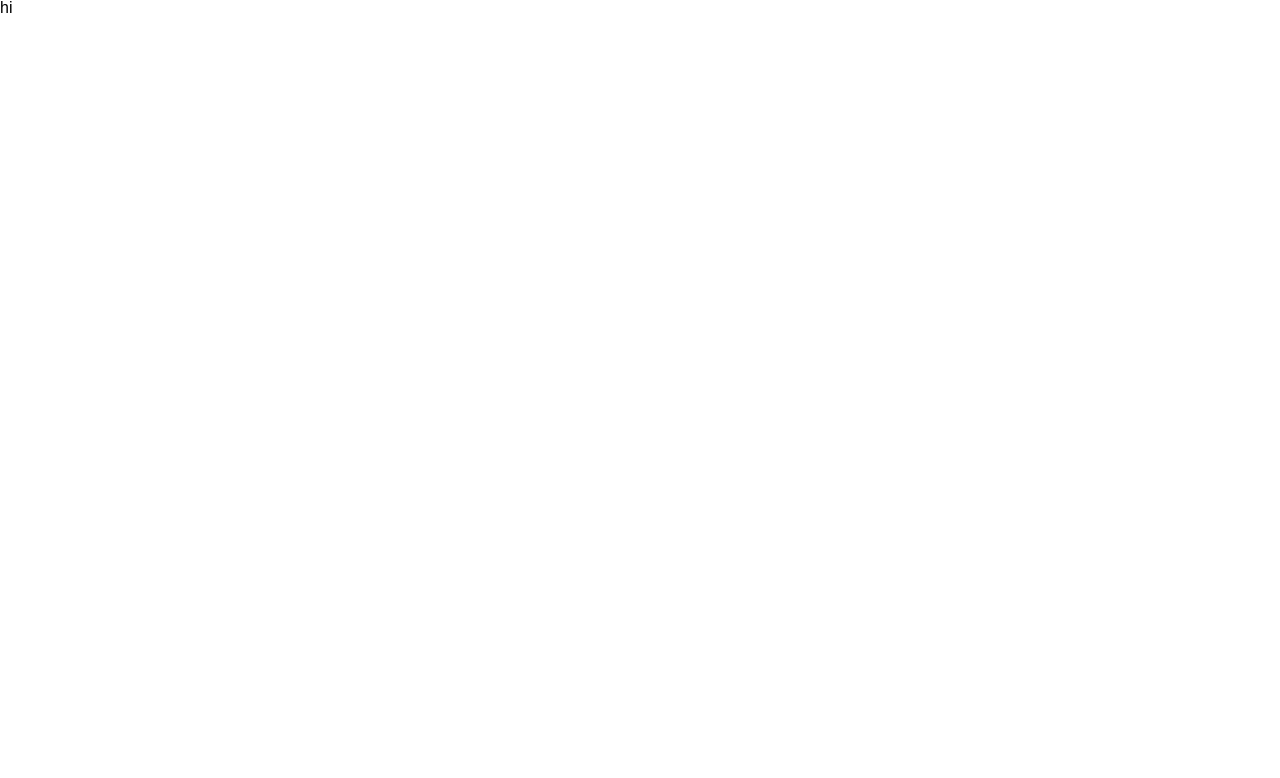
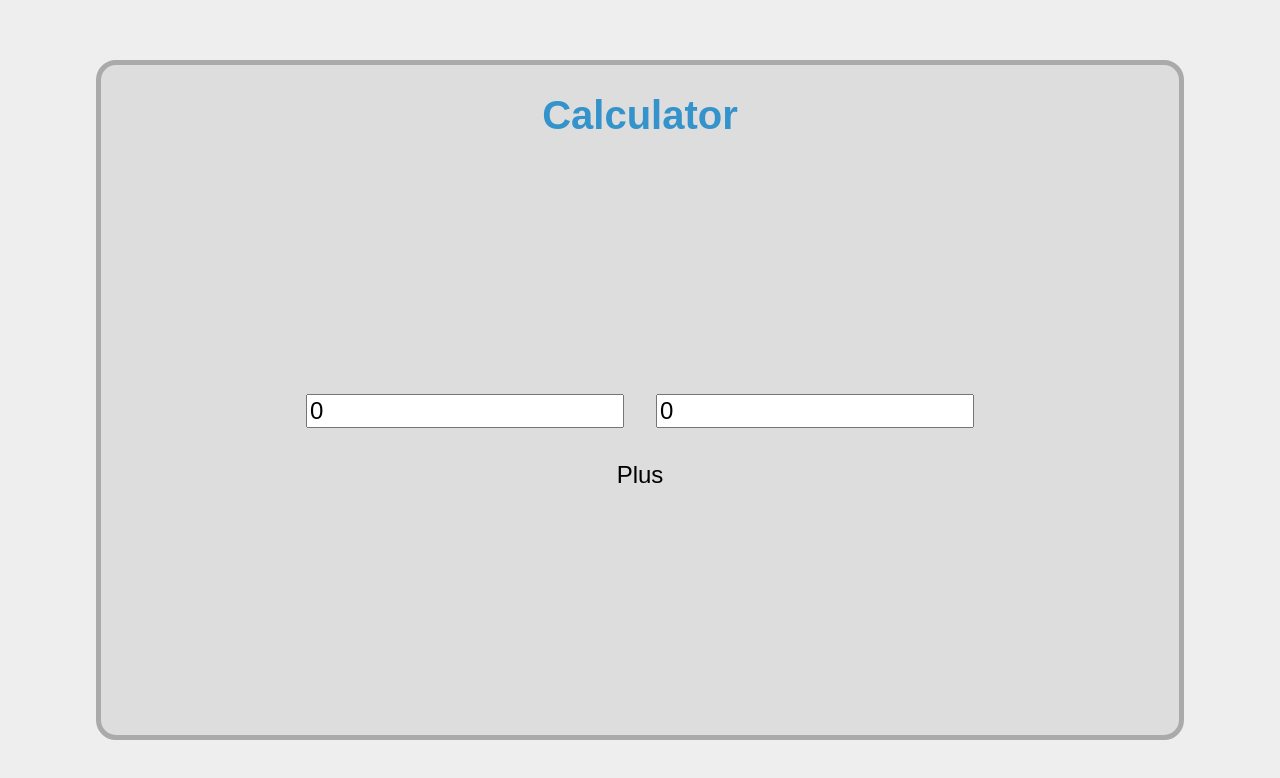
Before and after one commit to mediumryan/ts_practice, a React (Create React App) app: page /calculator in a window 1280 px wide. Shown: the top 778 px of the page. Built offline with nearby package versions, Linux system fonts and the light colour scheme.

Commit message:
[Update] Generating calculator

```diff
--- a/src/App.tsx
+++ b/src/App.tsx
@@ -1,7 +1,40 @@
+import { styled } from 'styled-components';
+// import css
 import './CSS/index.css';
+// import components
+import Calculator from './Project/Calculator';
+import { Route, Routes } from 'react-router-dom';
+import Home from './Home';
+
+const MainOuter = styled.main`
+    width: 100%;
+    height: 100vh;
+    background-color: #eee;
+    display: flex;
+    justify-content: center;
+    align-items: center;
+`;
+
+const MainInner = styled.div`
+    width: 85%;
+    height: 85%;
+    background-color: #ddd;
+    border: 5px solid #aaa;
+    border-radius: 20px;
+    overflow: hidden;
+`;
 
 function App() {
-    return <div>hi</div>;
+    return (
+        <MainOuter>
+            <MainInner>
+                <Routes>
+                    <Route path="/" element={<Home />} />
+                    <Route path="/calculator" element={<Calculator />} />
+                </Routes>
+            </MainInner>
+        </MainOuter>
+    );
 }
 
 export default App;
--- /dev/null
+++ b/src/Home.tsx
@@ -0,0 +1,56 @@
+import { Link } from 'react-router-dom';
+import { styled } from 'styled-components';
+
+export const ProjectOuter = styled.div`
+    width: 100%;
+    height: 100%;
+    display: flex;
+    flex-direction: column;
+    align-items: center;
+`;
+export const ProjectTitle = styled.div`
+    flex-basis: 15%;
+    display: flex;
+    justify-content: center;
+    align-items: center;
+    & > h2 {
+        font-size: 2.5rem;
+        color: var(--accent-200);
+        font-weight: 700;
+    }
+`;
+
+export const ProjectInner = styled.div`
+    width: 100%;
+    flex-basis: 85%;
+    display: flex;
+    justify-content: center;
+    align-items: center;
+`;
+
+const HomeButtons = styled(Link)`
+    color: var(--accent-200);
+    padding: 1rem 2rem;
+    border: 2px solid var(--accent-200);
+    border-radius: 10px;
+    text-decoration: none;
+    font-size: 1.5rem;
+    transition: 300ms all;
+    &:hover {
+        color: var(--white-100);
+        background-color: var(--accent-200);
+    }
+`;
+
+export default function Home() {
+    return (
+        <ProjectOuter>
+            <ProjectTitle>
+                <h2>Home</h2>
+            </ProjectTitle>
+            <ProjectInner>
+                <HomeButtons to="/calculator">Calculator</HomeButtons>
+            </ProjectInner>
+        </ProjectOuter>
+    );
+}
--- /dev/null
+++ b/src/Project/Calculator.tsx
@@ -0,0 +1,71 @@
+// import components
+import { styled } from 'styled-components';
+import { ProjectInner, ProjectOuter, ProjectTitle } from '../Home';
+// import css
+import './../CSS/calculator.css';
+import { useState } from 'react';
+
+const CalForm = styled.form`
+    display: flex;
+    flex-direction: column;
+    align-items: center;
+    input,
+    button,
+    .result {
+        font-size: 1.5rem;
+        margin: 1rem;
+    }
+`;
+
+export default function Calculator() {
+    const [num1, setNum1] = useState<number | null>();
+    const [num2, setNum2] = useState<number | null>();
+    const [result, setResult] = useState<number | null>();
+
+    const getNum1 = (e: React.ChangeEvent<HTMLInputElement>) => {
+        setNum1(Number(e.target.value));
+    };
+
+    const getNum2 = (e: React.ChangeEvent<HTMLInputElement>) => {
+        setNum2(Number(e.target.value));
+    };
+
+    const plusNum = (e: React.MouseEvent<HTMLButtonElement, MouseEvent>) => {
+        e.preventDefault();
+        if (num1 && num2) {
+            setResult(num1 + num2);
+        }
+        setNum1(null);
+        setNum2(null);
+    };
+
+    return (
+        <ProjectOuter>
+            <ProjectTitle>
+                <h2>Calculator</h2>
+            </ProjectTitle>
+            <ProjectInner>
+                <CalForm>
+                    <div>
+                        <input
+                            type="number"
+                            placeholder="0"
+                            value={num1 ? num1 : 0}
+                            onChange={getNum1}
+                        />
+                        <input
+                            type="number"
+                            placeholder="0"
+                            value={num2 ? num2 : 0}
+                            onChange={getNum2}
+                        />
+                    </div>
+                    <button onClick={plusNum}>Plus</button>
+                    <div>
+                        <p className="result">{result}</p>
+                    </div>
+                </CalForm>
+            </ProjectInner>
+        </ProjectOuter>
+    );
+}
--- a/src/index.tsx
+++ b/src/index.tsx
@@ -1,6 +1,9 @@
 import React from 'react';
 import ReactDOM from 'react-dom/client';
+import { BrowserRouter } from 'react-router-dom';
+// import css
 import './CSS/index.css';
+// import components
 import App from './App';
 
 const root = ReactDOM.createRoot(
@@ -8,6 +11,8 @@ const root = ReactDOM.createRoot(
 );
 root.render(
     <React.StrictMode>
-        <App />
+        <BrowserRouter>
+            <App />
+        </BrowserRouter>
     </React.StrictMode>
 );
```
Also changed, not shown: package.json (indentation only), src/CSS/caculator.css (deleted), src/CSS/calculator.css (added), 1 other file (tests, documents, lock files or other folders).
